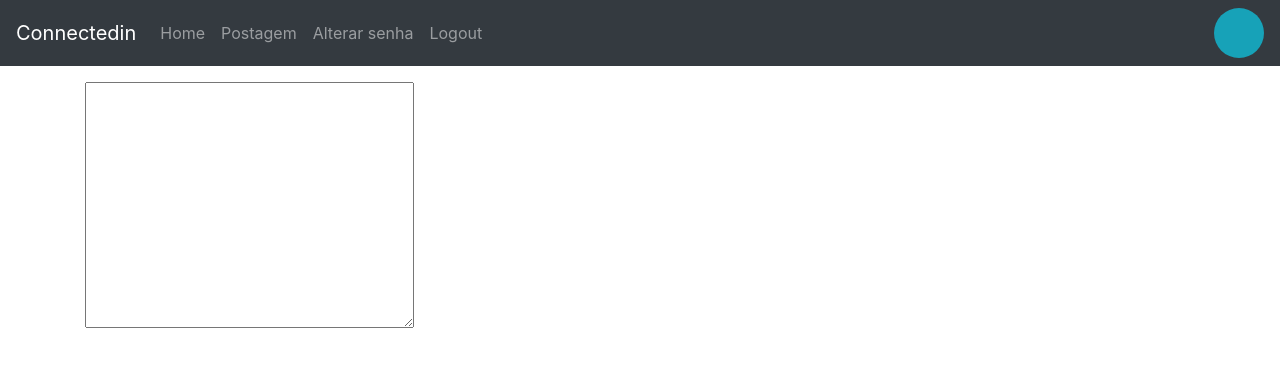
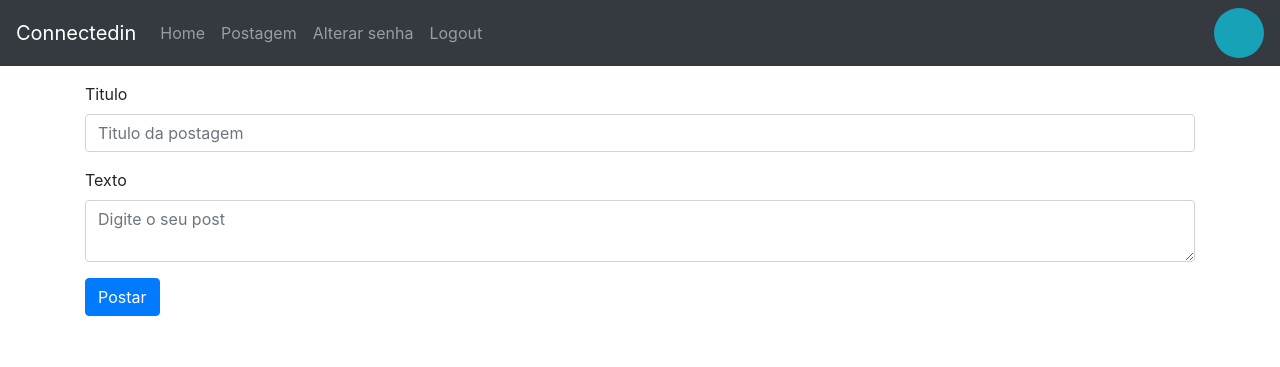
Before and after one commit to PedroHenriqueDevBR/programacao-para-internet, a Django app: page /postagem/ in a window 1280 px wide. Shown: the top 367 px of the page. Run offline with Django 3.2, Linux system fonts and the light colour scheme; the visitor is signed in with stand-in values (Sample User, id 1); some libraries are stand-ins or nearby versions.

Commit message:
Metodo para a criaçao de postagem

```diff
--- a/connectedin/perfis/templates/postagem.html
+++ b/connectedin/perfis/templates/postagem.html
@@ -5,7 +5,19 @@
 
 <div class="container">
     <form method="post">
-        <textarea name="" id="" cols="30" rows="10"></textarea>
+        {% csrf_token %}
+        <div class="form-group">
+            <label for="titulo">Titulo</label>
+            <input class="form-control" name="titulo" id="titulo" placeholder="Titulo da postagem">
+        </div>
+
+        <div class="form-group">
+            <label for="texto">Texto</label>
+            <textarea class="form-control" name="texto" id="texto" placeholder="Digite o seu post"></textarea>
+        </div>
+
+        <button type="submit" class="btn btn-primary">Postar</button>
+
     </form>
 </div>
 
--- a/connectedin/perfis/views.py
+++ b/connectedin/perfis/views.py
@@ -1,5 +1,5 @@
 from django.shortcuts import render, redirect
-from perfis.models import Perfil, Convite
+from perfis.models import Perfil, Convite, Post
 from perfis import session, constants
 from django.contrib import messages
 from django.core.mail import send_mail
@@ -42,6 +42,15 @@ def esqueci_a_minha_senha(request):
 
 @login_required(login_url='login')
 def postagem(request):
+    if request.method == 'POST':
+        titulo = request.POST.get('titulo')
+        texto = request.POST.get('texto')
+        perfil = request.user.perfil
+
+        Post.objects.create(titulo=titulo, text=texto, perfil=perfil)
+
+        return redirect('index')
+
     return render(request, 'postagem.html')
 
 
```
Also changed, not shown: connectedin/perfis/models.py (+7 -0 lines), connectedin/perfis/templates/index.html (+27 -0 lines), connectedin/perfis/migrations/0006_post.py (added).
